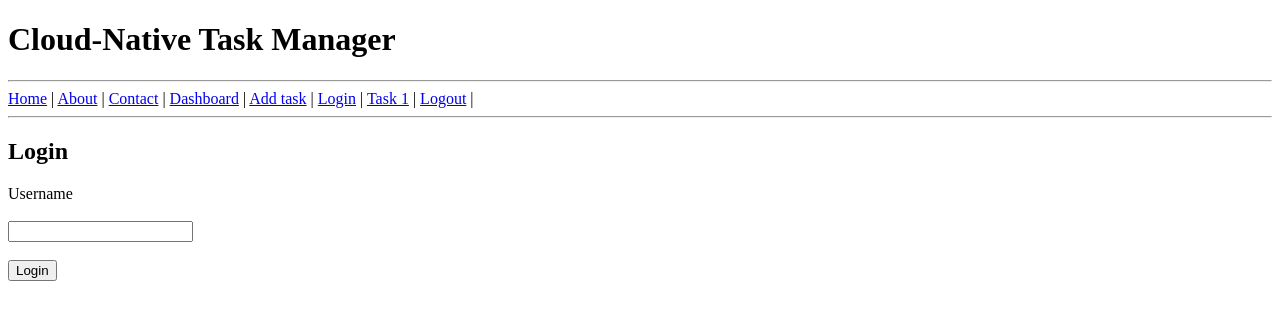
After one commit to shamiltech8/cloud-native-task-manager, a Flask app: page /login in a window 1280 px wide. The commit adds this page. Shown: the top 320 px of the page. Run offline with Flask 3, Linux system fonts and the light colour scheme.

Commit message:
Protect dashboard using Flask sessions

```diff
--- a/app/__init__.py
+++ b/app/__init__.py
@@ -4,4 +4,6 @@ from flask import Flask
 
 app = Flask(__name__)
 
+app.secret_key = "my_user_key"
+
 from app import routes
--- a/app/routes.py
+++ b/app/routes.py
@@ -1,4 +1,4 @@
-from flask import render_template, request
+from flask import render_template, request, session, redirect, url_for
 from app import app
 
 @app.route("/")
@@ -15,7 +15,12 @@ def contact():
 
 @app.route("/dashboard")
 def dashboard():
-    return render_template("dashboard.html")
+
+    if "username" not in session:
+        return redirect(url_for("login"))
+
+    username = session["username"]
+    return render_template("dashboard.html",username=username)
 
 @app.route("/task/<int:id>")
 def task(id):
@@ -31,3 +36,23 @@ def add_task():
        return f"Task Added: {task}"
 
     return render_template("add_task.html")
+
+@app.route("/login", methods=["GET","POST"])
+def login():
+
+    if request.method == "POST":
+
+        username = request.form["username"]
+
+        session["username"] = username
+
+        return redirect(url_for("dashboard"))
+
+    return render_template("login.html")
+
+@app.route("/logout")
+def logout():
+
+    session.pop("username", None)
+
+    return redirect(url_for("home"))
--- a/app/templates/base.html
+++ b/app/templates/base.html
@@ -19,8 +19,9 @@
     <a href="/contact">Contact</a> |
     <a href="/dashboard">Dashboard</a> |
     <a href="/add-task">Add task</a> |
+    <a href="/login">Login</a> |
     <a href="/task/1">Task 1</a> |
-
+    <a href="/logout">Logout</a> |
 
     <hr>
 
--- /dev/null
+++ b/app/templates/login.html
@@ -0,0 +1,26 @@
+{% extends "base.html" %}
+
+{% block content %}
+
+<h2>Login</h2>
+
+<form method="POST">
+
+    <label>Username</label>
+
+    <br><br>
+
+    <input
+        type="text"
+        name="username"
+        required>
+
+    <br><br>
+
+    <button type="submit">
+        Login
+    </button>
+
+</form>
+
+{% endblock %}
```
Also changed, not shown: app/templates/dashboard.html (+7 -1 lines).
